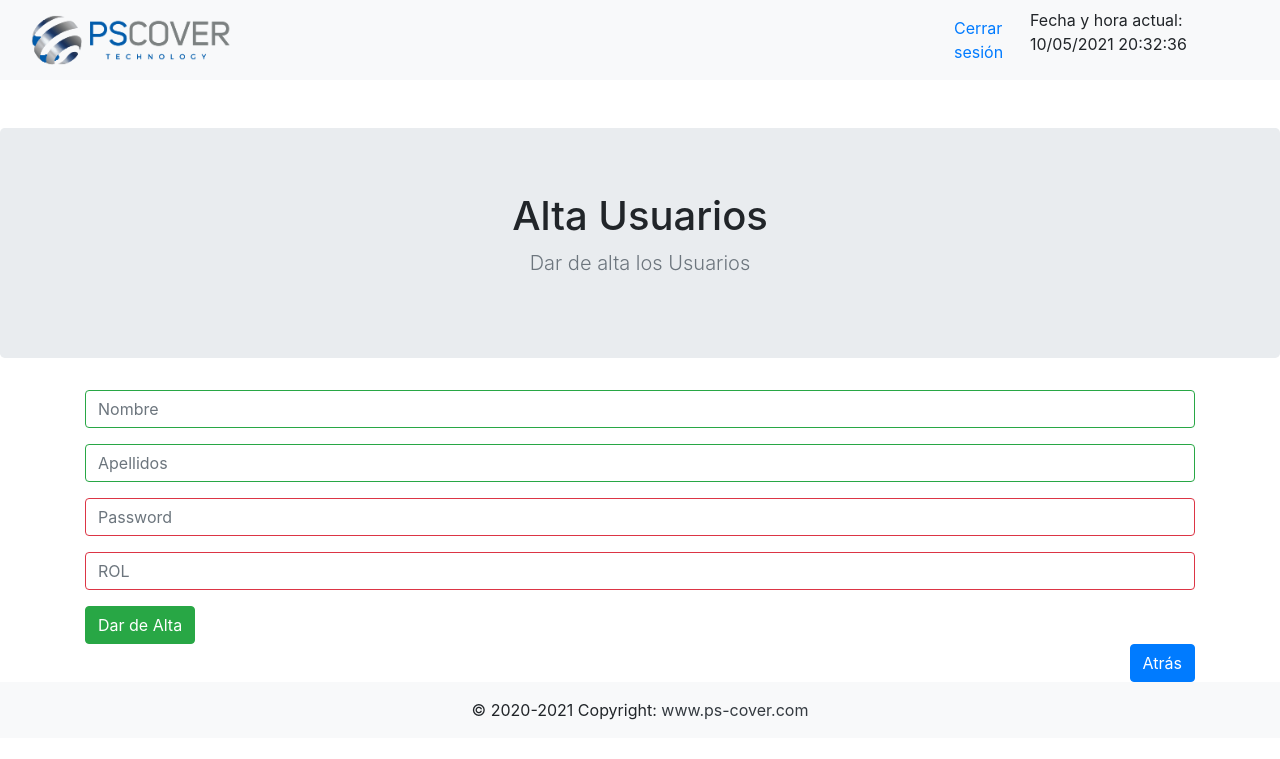
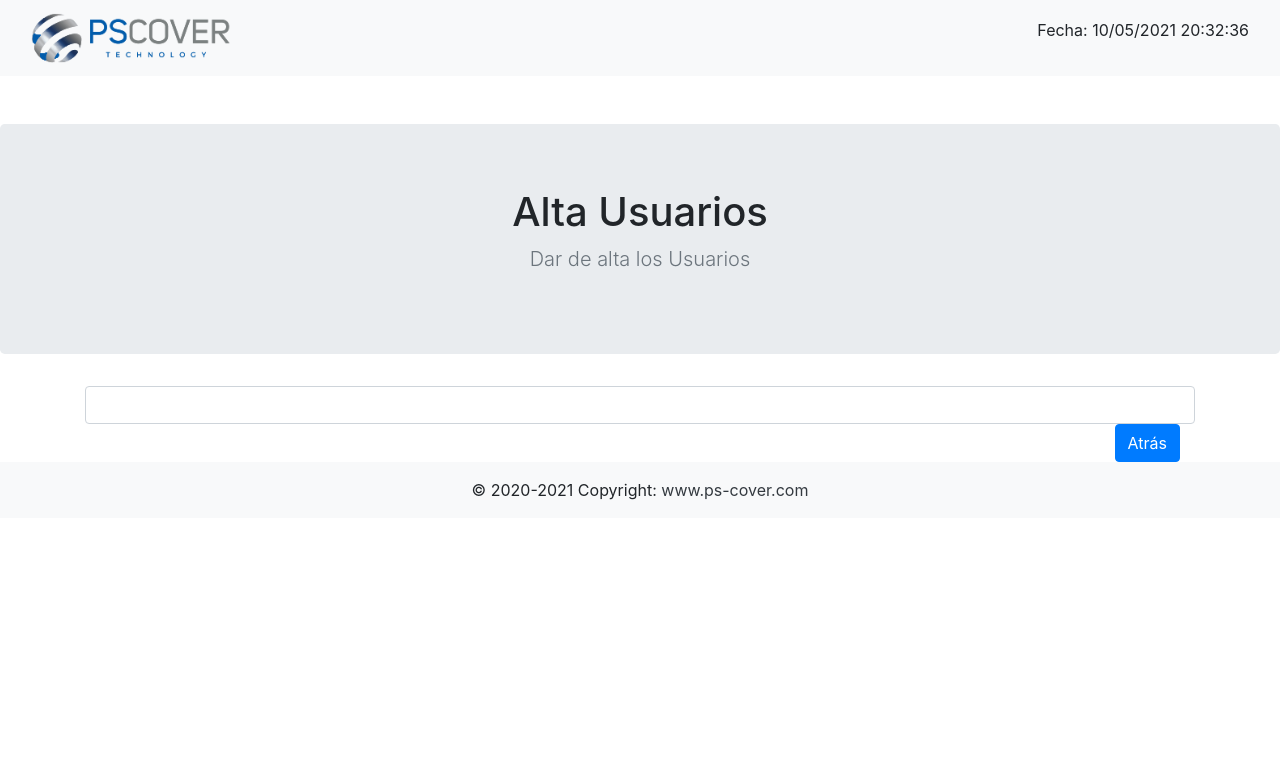
Before and after one commit to santiagosl/produccion, a Symfony app: template templates/alta_usuarios.html.twig in a window 1280 px wide. Shown: the top 759 px of the page. Run offline with Twig, Linux system fonts and the light colour scheme; the template is opened without the code that fills it: most values are stand-ins (such as "Sample title", 1, 10 or a date in 2020); form fields are guessed from the names that the template uses; some libraries are stand-ins or nearby versions.

Commit message:
Dar de alta usuarios ROLE_ADMIN Y ROLE_USER

```diff
--- a/src/Entity/Usuario.php
+++ b/src/Entity/Usuario.php
@@ -5,6 +5,9 @@ namespace App\Entity;
 use App\Repository\UsuarioRepository;
 use Doctrine\ORM\Mapping as ORM;
 use Symfony\Component\Security\Core\User\UserInterface;
+use Symfony\Component\Validator\Constraints as Assert;
+use Symfony\Bridge\Doctrine\Validator\Constraints\UniqueEntity;
+
 
 
 /**
@@ -31,6 +34,7 @@ class Usuario implements UserInterface, \Serializable
 
     /**
      * @ORM\Column(type="string", length=10)
+     * @Assert\Choice(choices = {"ROLE_ADMIN" , "ROLE_USER"}, message= "Elige un rol válido")
      */
     private $rol;
 
--- a/templates/alta_usuarios.html.twig
+++ b/templates/alta_usuarios.html.twig
@@ -15,36 +15,12 @@
 
     <main>
     <div class="container w-60">
-        <form>
-            <div class="form-row">
-
-                <div class="col-sm-12 mb-3">
-
-                    <input type="text" class="form-control is-valid" id="nombre" placeholder="Nombre" required>
-                </div>
-
-                <div class="col-sm-12 mb-3">
-
-                    <input type="text" class="form-control is-valid" id="apellidos" placeholder="Apellidos" required>
-                </div>
 
 
-            </div>
+        {{ form_start(formulario) }}
+        {{ form_widget(formulario) }}
+        {{ form_end(formulario) }}
 
-            <div class="form-row">
-
-                <div class="col-sm-12 mb-3">
-                    <input type="password" class="form-control is-invalid" id="validationServer03" placeholder="Password" required>
-                </div>
-
-                <div class="col-sm-12 mb-3">
-                    <input type="text" class="form-control is-invalid" id="validationServer03" placeholder="ROL" required>
-                </div>
-            </div>
-            <button class="btn btn-success" type="submit">Dar de Alta</button>
-        </div>
-
-        </form>
 
         {# BOTON ATRAS #}
         <div class="container">
--- a/templates/base.html.twig
+++ b/templates/base.html.twig
@@ -23,16 +23,21 @@
         <!-- Navbar -->
             <nav class="navbar navbar-expand-lg navbar-light bg-light mb-5">
 
-                <div class="container-fluid content-align">
+                <div class="container-fluid content-align align-middle">
                     <a class="navbar-brand" href="https://www.ps-cover.com" target="_blank">
                     <img src="./image/logo_pscover.png" height="50" width="200">
                     </a>
 
+                    <p>Fecha: {{ "now" |date("d/m/Y H:i:s", "Europe/Paris") }}</p>
+
+                    {% if is_granted('ROLE_ADMIN') %}
+                        <a class="btn btn-secondary btn-sm" href="{{ path('logout') }}">Cerrar sesión</a>
+                        {% elseif is_granted('ROLE_USER') %}
+                        <a class="btn btn-secondary btn-sm" href="{{ path('logout') }}">Cerrar sesión</a>
+                    {% endif %}
+
                 </div>
 
-                    <a href="{{ path('logout') }}">Cerrar sesión</a>
-
-                    <p class="">Fecha y hora actual: {{ "now" |date("d/m/Y H:i:s", "Europe/Paris") }}</p>
 
             </nav>
         <!-- Navbar -->
--- a/templates/resumen.html.twig
+++ b/templates/resumen.html.twig
@@ -4,7 +4,7 @@
 
 {% block body %}
 
-  <main role="main">
+  <main class="main">
 
       <section class="jumbotron text-center">
         <div class="container">
```
Also changed, not shown: src/Controller/AltaUsuariosController.php (+52 -3 lines), src/Controller/LoginController.php (+21 -2 lines), 1 other file.
